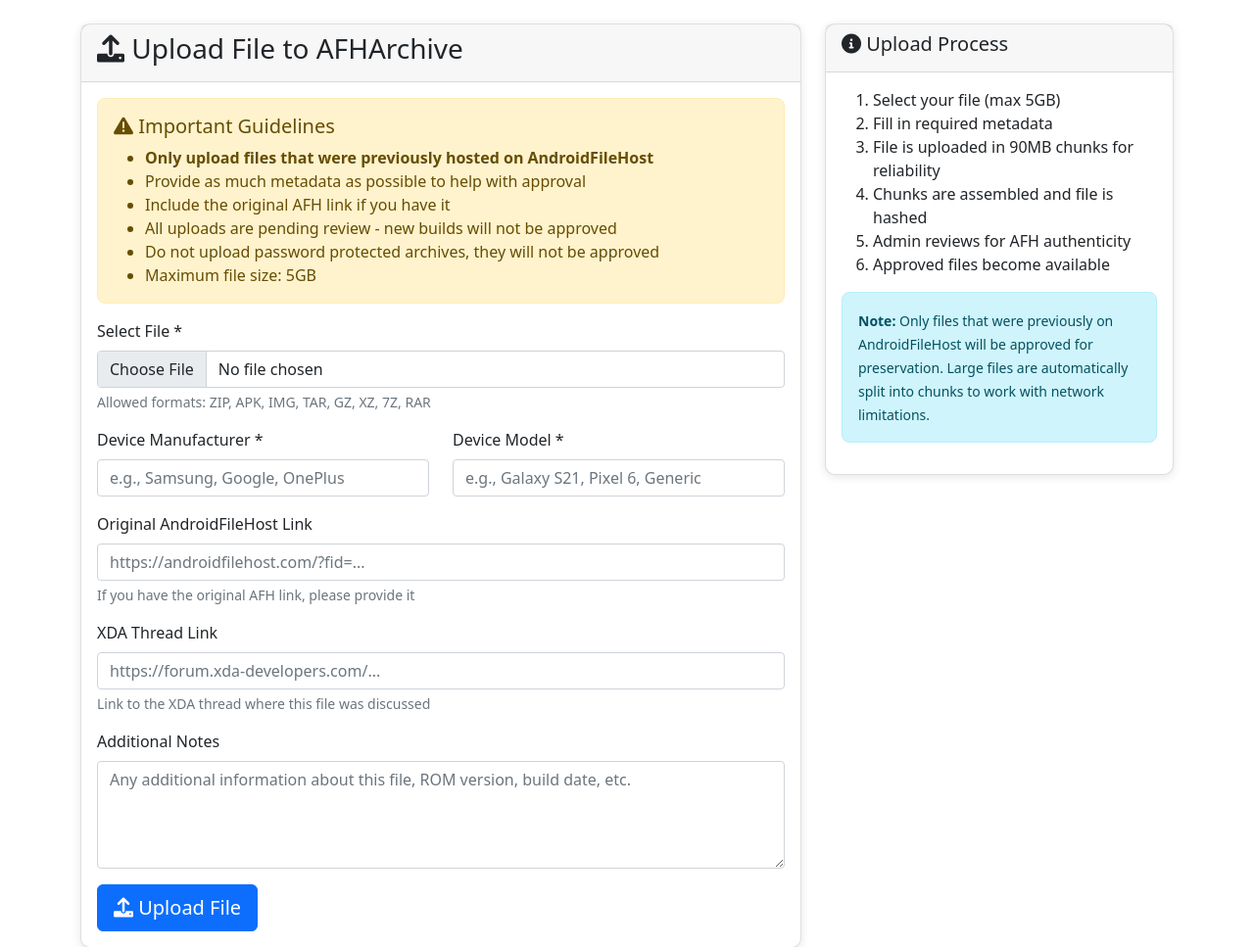
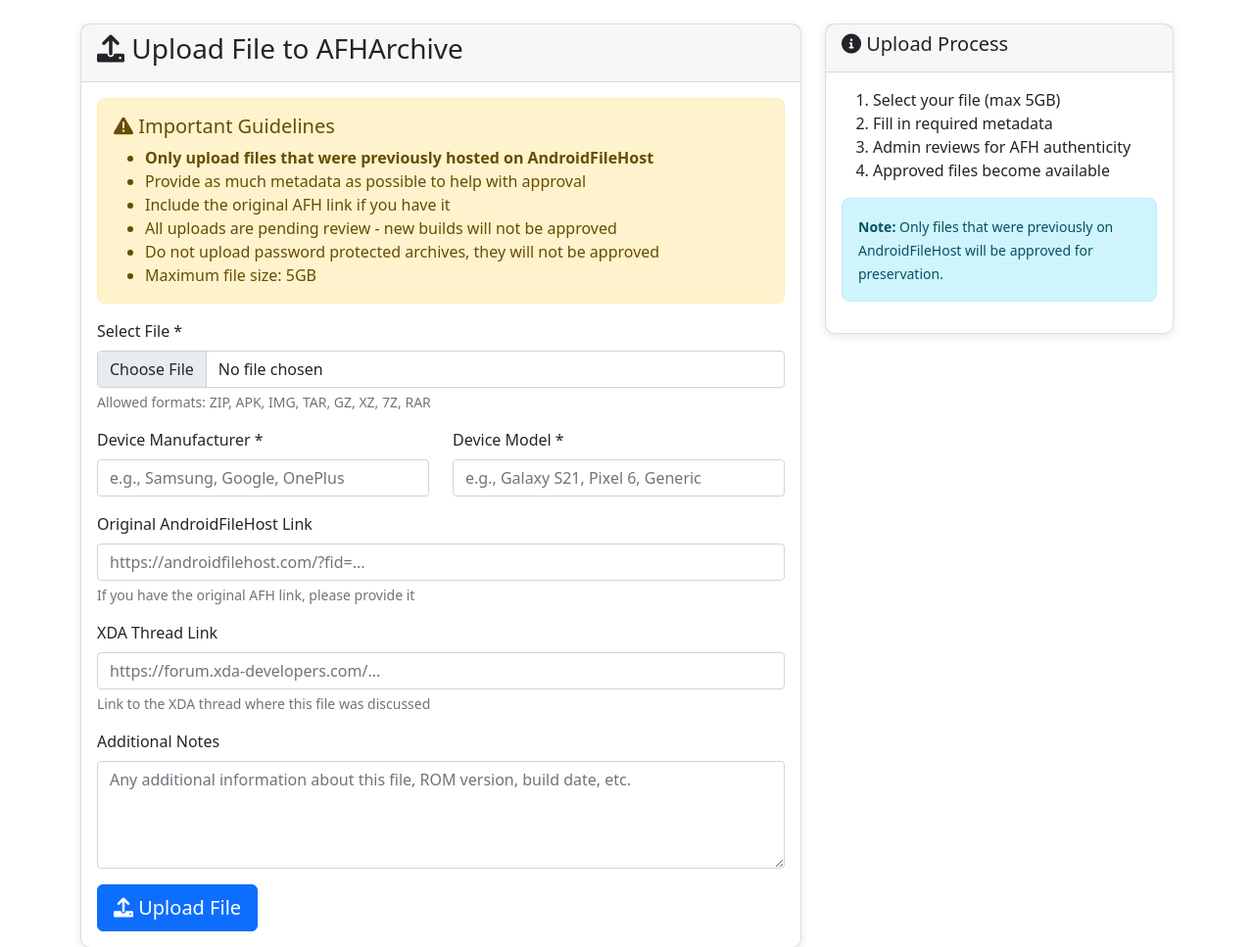
Before and after one commit to JoshAtticus/AFHArchive, a Flask app: page /upload in a window 1280 px wide. Shown: the part 56-1023 px from the top of the page at 98% size. Run offline with Flask 3, Linux system fonts and the light colour scheme; the visitor is signed in with stand-in values (Sample User, id 1); some libraries are stand-ins or nearby versions.

Commit message:
better chunks

```diff
--- a/app/routes/api.py
+++ b/app/routes/api.py
@@ -356,8 +356,8 @@ def init_chunked_upload():
         # Generate upload session ID
         upload_id = str(uuid.uuid4())
 
-        # Calculate chunk size (90MB) and total chunks
-        chunk_size = 90 * 1024 * 1024  # 90MB
+        # Calculate chunk size (1MB) and total chunks
+        chunk_size = 1 * 1024 * 1024  # 1MB
         total_chunks = (file_size + chunk_size - 1) // chunk_size
 
         return jsonify({
--- a/app/templates/upload.html
+++ b/app/templates/upload.html
@@ -104,13 +104,11 @@
                 <ol>
                     <li>Select your file (max 5GB)</li>
                     <li>Fill in required metadata</li>
-                    <li>File is uploaded in 90MB chunks for reliability</li>
-                    <li>Chunks are assembled and file is hashed</li>
                     <li>Admin reviews for AFH authenticity</li>
                     <li>Approved files become available</li>
                 </ol>
                 <div class="alert alert-info mt-3">
-                    <small><strong>Note:</strong> Only files that were previously on AndroidFileHost will be approved for preservation. Large files are automatically split into chunks to work with network limitations.</small>
+                    <small><strong>Note:</strong> Only files that were previously on AndroidFileHost will be approved for preservation.</small>
                 </div>
             </div>
         </div>
@@ -126,7 +124,7 @@ let uploadState = {
     chunks: [],
     currentChunk: 0,
     totalChunks: 0,
-    chunkSize: 90 * 1024 * 1024, // 90MB
+    chunkSize: 1 * 1024 * 1024, // 1MB
     startTime: null,
     uploadedBytes: 0,
     cancelled: false,
@@ -419,7 +417,7 @@ function resetUploadForm() {
         chunks: [],
         currentChunk: 0,
         totalChunks: 0,
-        chunkSize: 90 * 1024 * 1024,
+        chunkSize: 1 * 1024 * 1024,
         startTime: null,
         uploadedBytes: 0,
         cancelled: false,
```
